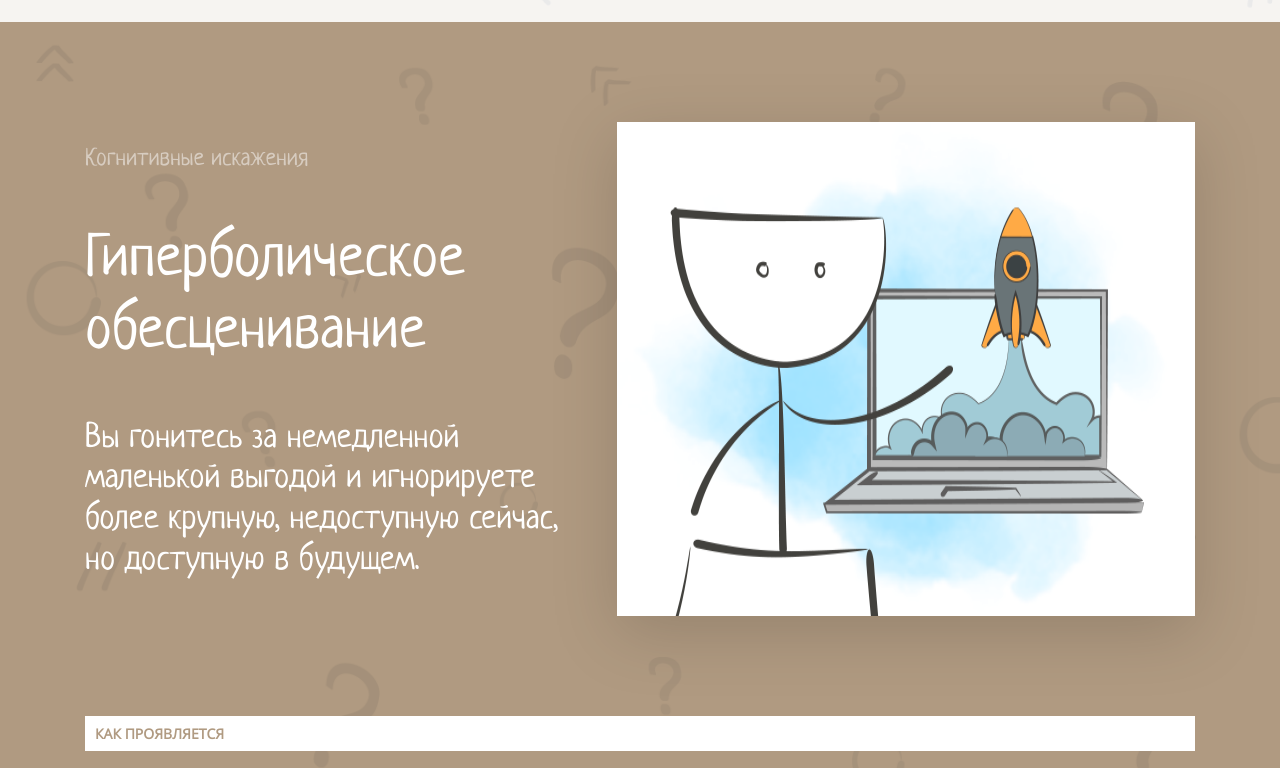
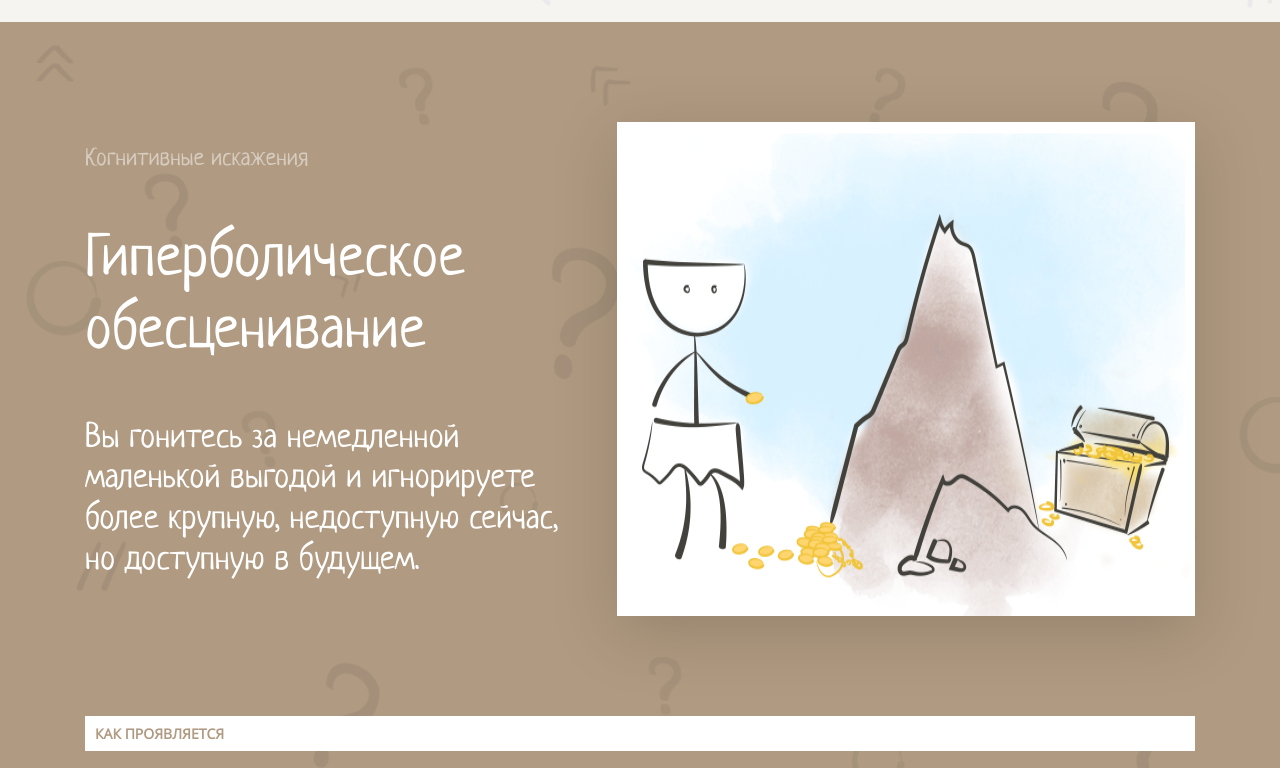
Before and after one commit to TashaSlon/layout-designer-project-lvl1, a website: page src/index.html in a window 1280 px wide. Shown: the part 5460-6228 px from the top of the page. Drawn offline with Linux system fonts and the light colour scheme.

Commit message:
Images fix

```diff
--- a/src/index.html
+++ b/src/index.html
@@ -94,7 +94,7 @@
               <h2>Преждевременная оптимизация</h2>
               <p class="block-description">Вы оптимизируете что-то задолго до того, как в этом появляется необходимость.</p>
             </div>
-            <img src="img/2.png" alt="ikea-effect">
+            <img src="img/2.png" alt="premature-optimization">
           </div>
           <p class="block-title">Как проявляется</p>
           <div class="column">
@@ -128,7 +128,7 @@
               <h2>Гиперболическое обесценивание</h2>
               <p class="block-description">Вы гонитесь за немедленной маленькой выгодой и игнорируете более крупную, недоступную сейчас, но доступную в будущем.</p>
             </div>
-            <img src="img/2.png" alt="hyperbolic-depreciation">
+            <img src="img/4.png" alt="hyperbolic-depreciation">
           </div>
           <p class="block-title">Как проявляется</p>
           <div class="column">
@@ -140,7 +140,7 @@
       <section class="back" id="errors-in-planning">
         <div class="block block-8">
           <div class="block-container">
-            <img src="img/3.png" alt="distortion-of-novelty">
+            <img src="img/5.png" alt="errors-in-planning">
             <div class="block-header">
               <p class="block-subtotal">Когнитивные искажения</p>
               <h2>Ошибка планирования</h2>
```
